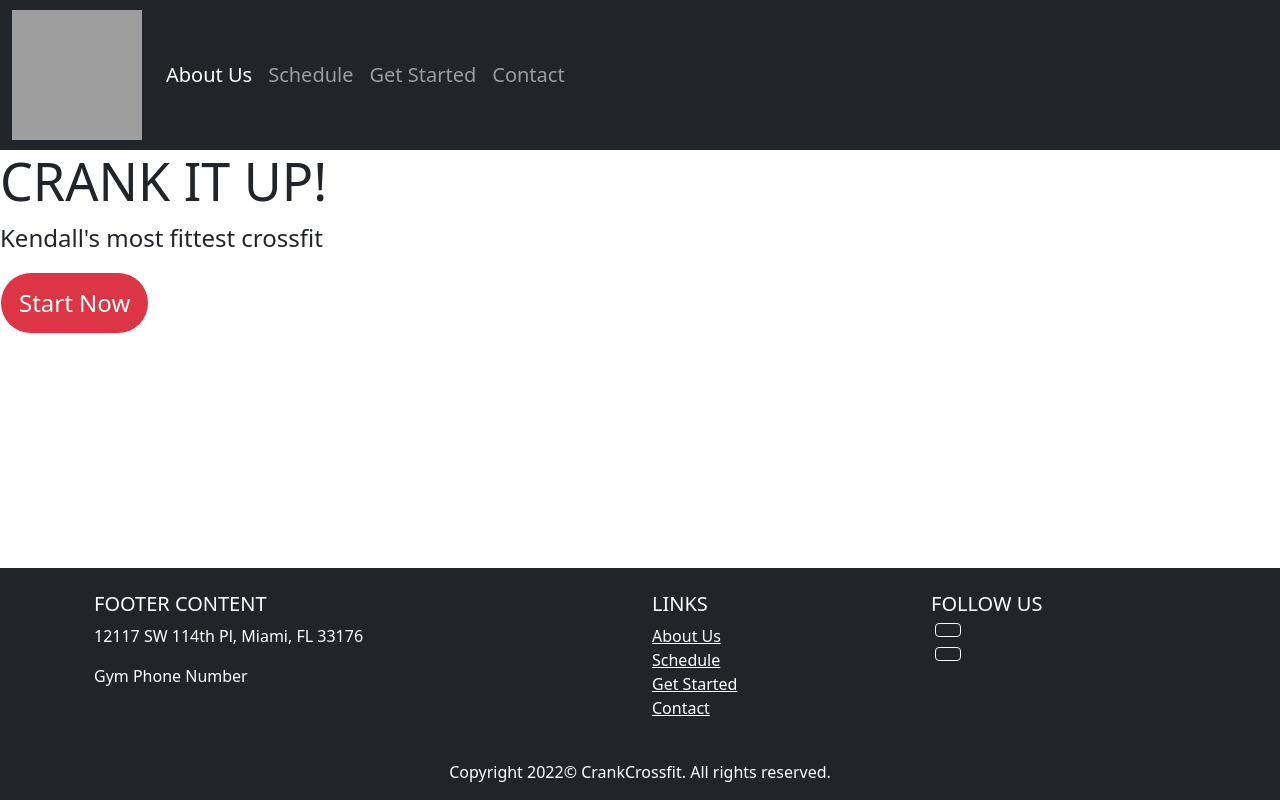
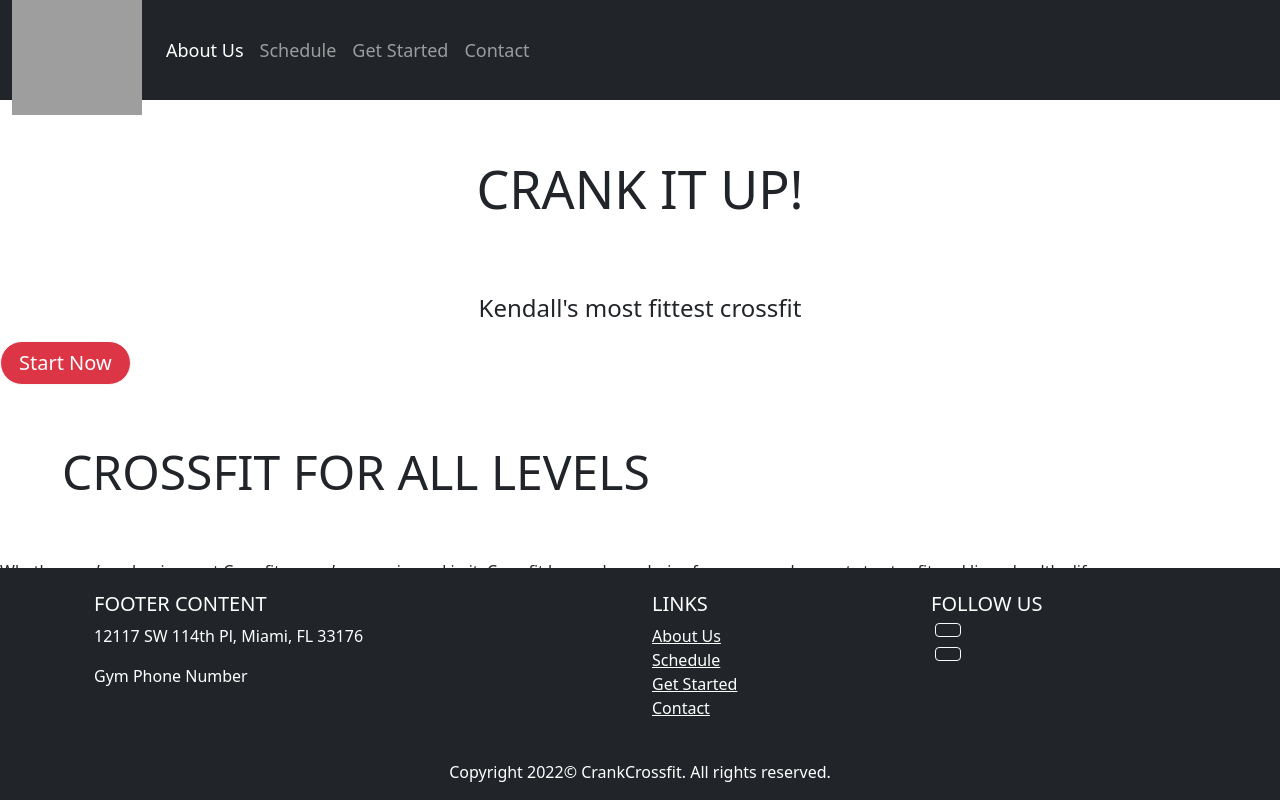
Before and after one commit to BillTheDude/CrankCrossfit-Web, a React (Create React App) app: page / in a window 1280 px wide. Built offline with nearby package versions, Linux system fonts and the light colour scheme; grey boxes are pictures that could not be loaded.

Commit message:
added footer/header to home page

```diff
--- a/src/pages/Home/home.css
+++ b/src/pages/Home/home.css
@@ -1,3 +1,32 @@
-button .btn-submit .bg-danger:hover {
-    color: rgb(255, 146, 138) !important;
+.btn-submit:hover {
+    background-color: rgb(255, 95, 83) !important;
 }
+
+.first-section > h2 {
+    text-align: center;
+    margin: 1em;
+    padding: 6px;
+}
+.first-section > p {
+    text-align: center;
+    margin: 3px;
+    padding: 12px;
+}
+
+/***** SECOND SECTION ******/
+.text-img {
+
+}
+ .second-section > h2{
+    text-align: left;
+    margin: 1em;
+    padding: 10px 14px;
+}
+.second-section > p{
+    text-align: left;
+    margin: 8px;
+    padding: 10px 12px;
+    text-align: justify;
+    word-wrap: break-word;
+}
+/*FOOTER*/
--- a/src/pages/Home/home.tsx
+++ b/src/pages/Home/home.tsx
@@ -1,5 +1,5 @@
 import React from "react";
-
+import "./home.css";
 
 function Home() {
     return (
@@ -8,7 +8,7 @@ function Home() {
             ------------START OF HEADER SECTION--------------
             */}
 
-            <header className="nav-header" style={{height: "150px", fontSize: "20px",alignContent:"center"}}>
+            <header className="nav-header" style={{height: "100px", fontSize: "18px",alignContent:"center"}}>
 
                 <nav className="navbar navbar-expand-lg navbar-dark bg-dark " style={ {minHeight: "10%", height: "100%"}}>
                         <div className="container-fluid">
@@ -53,25 +53,29 @@ function Home() {
             ------------END OF HEADER SECTION--------------
             */}
 
-            <div className="first-section" style={{justifyContent:"center"}}>
-                <h2 style={{fontSize: "52px",fontStyle:"bolder"}}>CRANK IT UP!</h2>
+            <div className="section first-section">
+                <h2 style={{fontSize: "52px",fontStyle:"bolder", justifyContent:"center"}}>CRANK IT UP!</h2>
                 <p style={{fontSize:"24px"}}>Kendall's most fittest crossfit</p>
 
                 {/* button */}
-                <button className="btn-submit bg-danger text-white rounded-pill border border-light" style={{fontSize: "24px", padding:"12px 18px"}}>
+                <button className="btn-submit bg-danger text-white rounded-pill border border-light" style={{fontSize: "20px", padding:"6px 18px", display:"flex",justifyContent:"center"}}>
                     Start Now</button>
 
             </div>
 
-            <div className="second-section">
-
+            <div className="section second-section ">
+                <h2 style={{fontSize: "48px", fontStyle:"bolder", justifyContent:"center",textTransform:"uppercase"}}>Crossfit for all levels</h2>
+                <div className="text-img">
+                    <p style={{fontSize:"22"}}>Whether you’re a beginner at Crossfit or you’re experienced in it, Crossfit has no boundaries for anyone who wants to stay fit and live a healthy life.</p>
+                    <img src="" alt="" />
+                </div>
             </div>
 
 
             {/*
             ------------START OF FOOTER SECTION--------------
             */}
-            <section className="">
+            <section className="footer-section">
                 <footer className="bg-dark text-white text-center text-md-start fixed-bottom">
 
                     <div className="container p-4">
```
